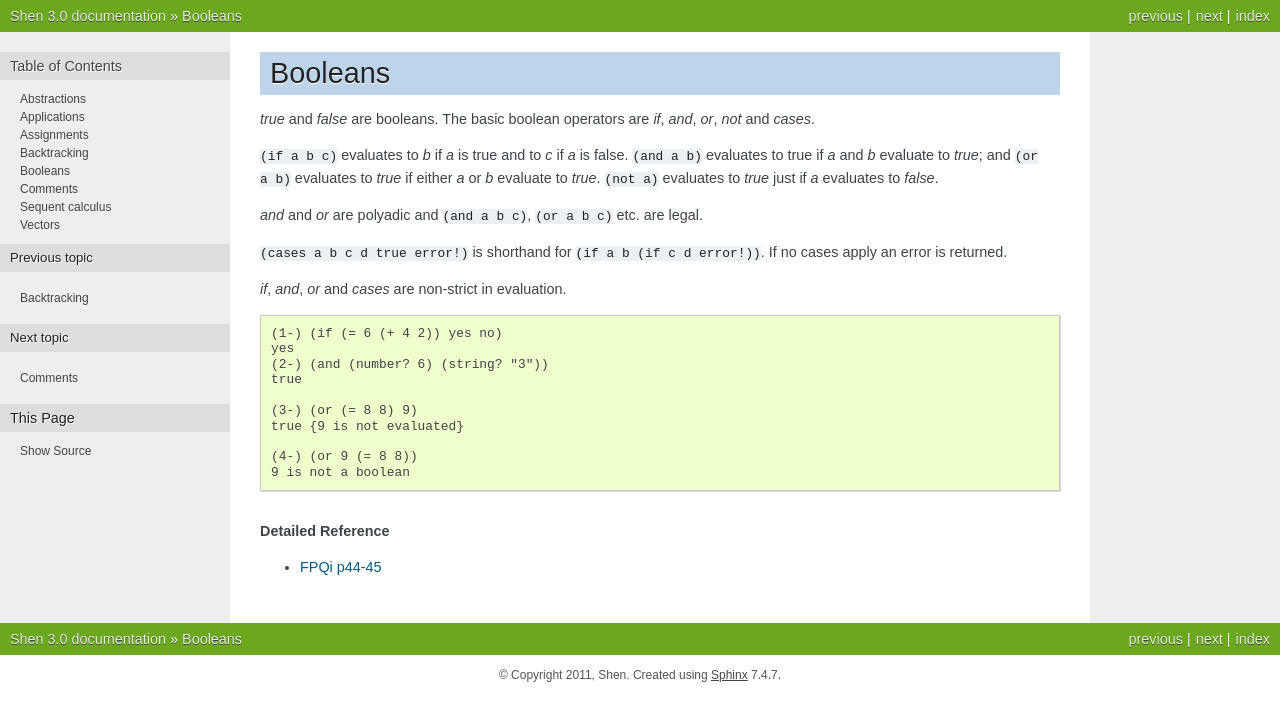
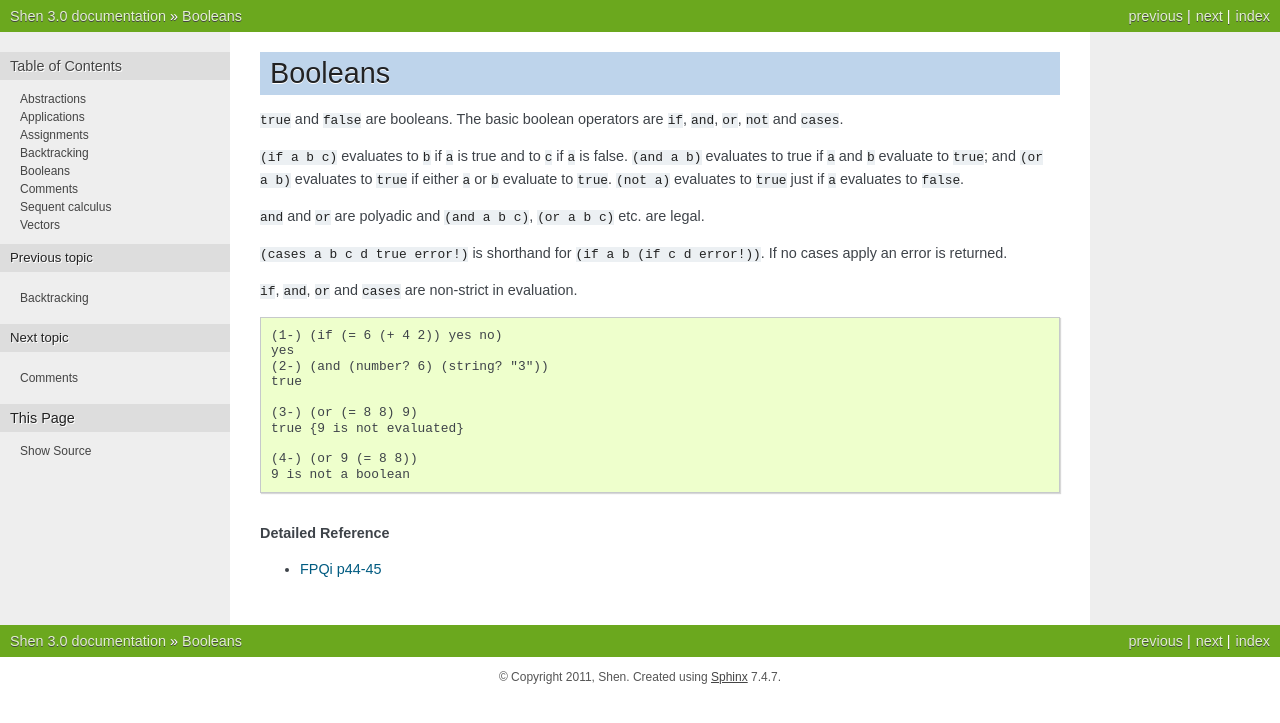
Before and after one commit to greglnelson/shen-docs, a Sphinx documentation site: the page built from source/booleans.rst, in a window 1280 px wide. Shown: the top 723 px of the page. Built offline with Sphinx 7.4.7, drawn with Linux system fonts in a browser that asks for light colours.

```diff
--- a/source/booleans.rst
+++ b/source/booleans.rst
@@ -3,15 +3,15 @@
 Booleans
 ========
 
-*true* and *false* are booleans. The basic boolean operators are *if*, *and*, *or*, *not* and *cases*.
+``true`` and ``false`` are booleans. The basic boolean operators are ``if``, ``and``, ``or``, ``not`` and ``cases``.
 
-``(if a b c)`` evaluates to *b* if *a* is true and to *c* if *a* is false. ``(and a b)`` evaluates to true if *a* and *b* evaluate to *true*; and ``(or a b)`` evaluates to *true* if either *a* or *b* evaluate to *true*. ``(not a)`` evaluates to *true* just if *a* evaluates to *false*.
+``(if a b c)`` evaluates to ``b`` if ``a`` is true and to ``c`` if ``a`` is false. ``(and a b)`` evaluates to true if ``a`` and ``b`` evaluate to ``true``; and ``(or a b)`` evaluates to ``true`` if either ``a`` or ``b`` evaluate to ``true``. ``(not a)`` evaluates to ``true`` just if ``a`` evaluates to ``false``.
 
-*and* and *or* are polyadic and ``(and a b c)``, ``(or a b c)`` etc. are legal.
+``and`` and ``or`` are polyadic and ``(and a b c)``, ``(or a b c)`` etc. are legal.
 
 ``(cases a b c d true error!)`` is shorthand for ``(if a b (if c d error!))``. If no cases apply an error is returned.
 
-*if*, *and*, *or* and *cases* are non-strict in evaluation. ::
+``if``, ``and``, ``or`` and ``cases`` are non-strict in evaluation. ::
 
     (1-) (if (= 6 (+ 4 2)) yes no)
     yes
```
